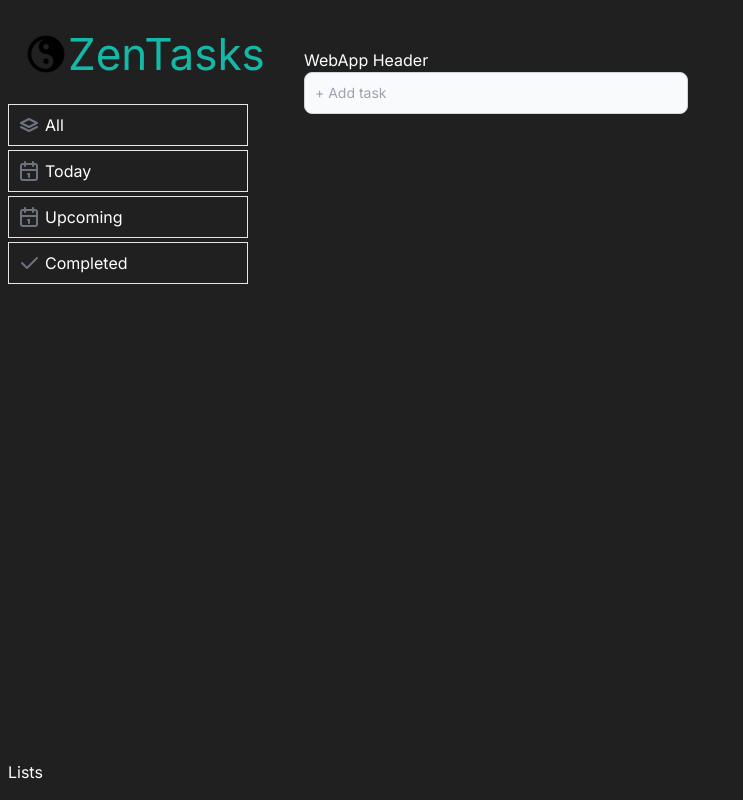
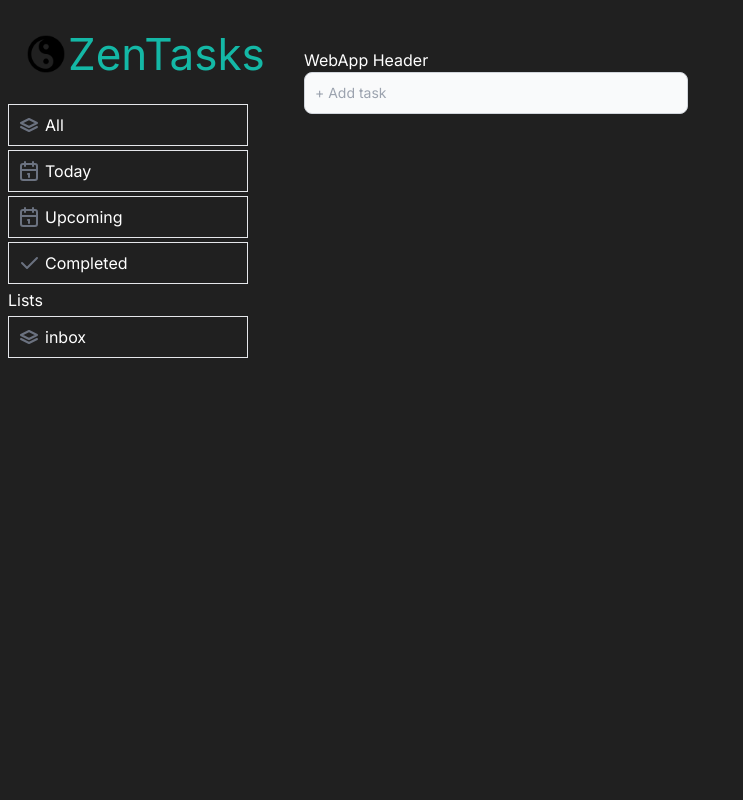
Before and after one commit to Maxnikit/ZenTasks, a Next.js app: page /webapp in a window 1280 px wide. Shown: the whole page, without its empty margins (0-743 px from the left). Built offline with nearby package versions, Linux system fonts and the light colour scheme.

Commit message:
Start working on implementing todosLinks in NavBar

```diff
--- /dev/null
+++ b/src/app/webapp/list/[id]/page.tsx
@@ -0,0 +1,4 @@
+export default function Page({ params }: { params: { id: string } }) {
+  console.log(params);
+  return <div>Category: {params.id}</div>;
+}
--- a/src/app/webapp/page.tsx
+++ b/src/app/webapp/page.tsx
@@ -1,7 +1,7 @@
 "use client";
 
 import AddTaskForm from "@/components/webapp/AddTaskForm/AddTaskForm";
-import TodoList from "@/components/webapp/TodoList/TodoList";
+import TodoList from "@/components/webapp/TodoList.tsx/TodoList";
 import { useState } from "react";
 
 type Props = {};
--- a/src/components/webapp/NavLinks/NavLink/NavLink.tsx
+++ b/src/components/webapp/NavLinks/NavLink/NavLink.tsx
@@ -1,15 +1,16 @@
-import React from 'react';
+import Link from "next/link";
+import React from "react";
 
-type Props = { linkName: string; linkIcon: React.ReactNode };
+type Props = { linkName: string; linkIcon: React.ReactNode; href: string };
 
-export default function NavLink({ linkName, linkIcon }: Props) {
+export default function NavLink({ linkName, linkIcon, href }: Props) {
   return (
-    <button
-      type="button"
-      className=" flex flex-row p-2 gap-1 items-center border w-full text-left hover:bg-teal-900"
+    <Link
+      href={href}
+      className="flex w-full flex-row items-center gap-1 border p-2 text-left hover:bg-teal-900"
     >
       <i className="text-gray-500">{linkIcon}</i>
       <p>{linkName}</p>
-    </button>
+    </Link>
   );
 }
--- a/src/components/webapp/NavLinks/NavLinks.tsx
+++ b/src/components/webapp/NavLinks/NavLinks.tsx
@@ -1,22 +1,39 @@
-import NavLink from '@/components/webapp/NavLinks/NavLink/NavLink';
-import { IconCalendar, IconCheck, IconStack } from '@tabler/icons-react';
-import Link from 'next/link';
+"use client";
+import NavLink from "@/components/webapp/NavLinks/NavLink/NavLink";
+import { IconCalendar, IconCheck, IconStack } from "@tabler/icons-react";
+import { useAppSelector } from "@/lib/hooks";
 
 const links = [
-  { linkName: 'All', linkIcon: <IconStack /> },
-  { linkName: 'Today', linkIcon: <IconCalendar /> },
-  { linkName: 'Upcoming', linkIcon: <IconCalendar /> },
-  { linkName: 'Completed', linkIcon: <IconCheck /> },
+  { linkName: "All", linkIcon: <IconStack /> },
+  { linkName: "Today", linkIcon: <IconCalendar /> },
+  { linkName: "Upcoming", linkIcon: <IconCalendar /> },
+  { linkName: "Completed", linkIcon: <IconCheck /> },
 ];
 export default function NavLinks() {
   const linksList = links.map((link) => (
-    <NavLink key={link.linkName} linkName={link.linkName} linkIcon={link.linkIcon} />
+    <NavLink
+      key={link.linkName}
+      linkName={link.linkName}
+      linkIcon={link.linkIcon}
+      href={`/webapp/list/${link.linkName}`}
+    />
+  ));
+
+  const lists = useAppSelector((state) => state.todos.lists);
+  const listsLinks = lists.map((list) => (
+    <NavLink
+      key={list.id}
+      linkName={list.name}
+      linkIcon={<IconStack />}
+      href={`/webapp/list/${list.id}`}
+    />
   ));
   return (
     <>
-      <div className="flex flex-col items-start gap-1">{linksList}</div>
-      <div>
+      <div className="flex flex-col items-start gap-1">
+        {linksList}
         <h5>Lists</h5>
+        {listsLinks}
       </div>
     </>
   );
--- a/src/components/webapp/TodoTask/TodoTask.tsx
+++ b/src/components/webapp/TodoTask/TodoTask.tsx
@@ -1,3 +1,4 @@
+"use client";
 import { TodoTaskType } from "@/lib/features/todos/todosTypes";
 import { useAppDispatch } from "@/lib/hooks";
 import {
--- a/src/lib/hooks.ts
+++ b/src/lib/hooks.ts
@@ -1,3 +1,4 @@
+"use client";
 import { useDispatch, useSelector, useStore } from "react-redux";
 import type { AppDispatch, AppStore, RootState } from "./store";
 
```
Also changed, not shown: src/components/webapp/TodoList.tsx/TodoList.tsx (renamed from src/components/webapp/TodoList/TodoList.tsx).
